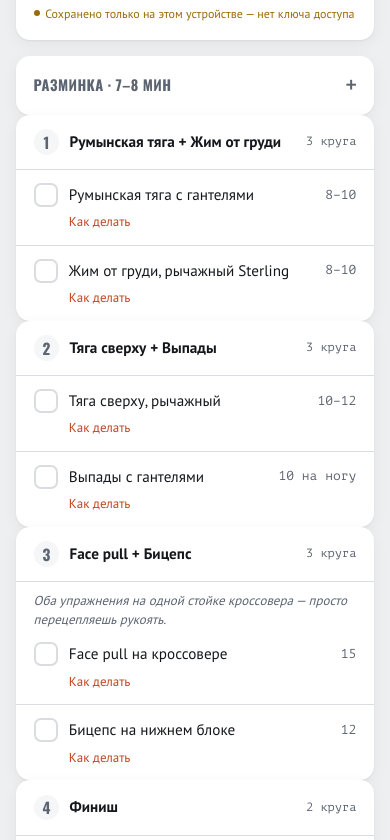
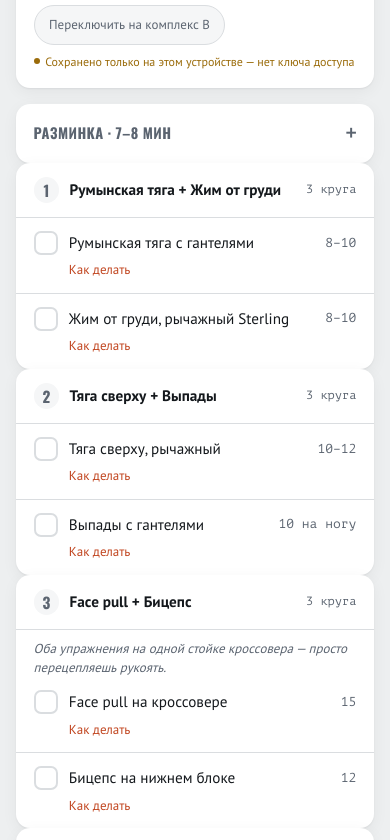
Before and after one commit to AlexSingle/workout, a plain HTML site: page index.html in a window 390 px wide. Shown: the part 160-1000 px from the top of the page. Drawn offline with Linux system fonts and the light colour scheme.

Commit message:
Add a button to switch today's strength complex
The alternation drifts from reality whenever a session happens away
from the phone or goes unlogged, and correcting that needed a manual
edit of the stored state. The button flips today's complex in place.

Checkmarks from the other complex are kept rather than cleared, so an
accidental tap costs nothing to undo. Hidden on cardio and rest days.

Co-Authored-By: Claude Opus 5 <noreply@anthropic.com>

```diff
--- a/index.html
+++ b/index.html
@@ -191,6 +191,27 @@ h1.day-title {
   font-size: 0.875rem;
   color: var(--muted);
 }
+/* Правка на случай, когда трекер разошёлся с реальностью:
+   тренировался без телефона, забыл отметить и т.п. */
+.switch-complex {
+  align-self: flex-start;
+  display: inline-flex;
+  align-items: center;
+  min-height: 2.5rem;
+  font-family: 'PT Sans', sans-serif;
+  font-size: 0.8125rem;
+  padding: 0.35rem 0.9rem;
+  border-radius: 999px;
+  border: 1px solid var(--line);
+  background: var(--surface-2);
+  color: var(--muted);
+  cursor: pointer;
+  transition: color 0.12s, border-color 0.12s;
+}
+/* display выше перебил бы атрибут hidden — возвращаем ему силу */
+.switch-complex[hidden] { display: none; }
+.switch-complex:hover { color: var(--ink); border-color: var(--muted); }
+.switch-complex:focus-visible { outline: 2px solid var(--accent); outline-offset: 2px; }
 .sync-status {
   margin: 0;
   font-size: 0.75rem;
@@ -434,6 +455,7 @@ footer.credit {
       <span class="progress-chip" id="progress-chip"></span>
     </div>
     <p class="reason" id="reason-text"></p>
+    <button type="button" class="switch-complex" id="switch-complex" hidden></button>
     <p class="sync-status" id="sync-status"><span class="sync-dot"></span><span id="sync-text">—</span></p>
   </header>
 
@@ -709,8 +731,10 @@ function render() {
   const titleEl = document.getElementById('day-title');
   const reasonEl = document.getElementById('reason-text');
   const chip = document.getElementById('progress-chip');
+  const switchBtn = document.getElementById('switch-complex');
   const content = document.getElementById('content');
   content.innerHTML = '';
+  switchBtn.hidden = true;
 
   if (entry.type === 'rest') {
     titleEl.textContent = 'День отдыха';
@@ -756,6 +780,17 @@ function render() {
   const complex = entry.complex === 'A' ? COMPLEX_A : COMPLEX_B;
   titleEl.textContent = `Силовая — комплекс ${entry.complex}`;
   reasonEl.textContent = entry.reason || '';
+
+  // Отметки другого комплекса не стираем: переключил по ошибке — вернулся, ничего не потерял.
+  const other = entry.complex === 'A' ? 'B' : 'A';
+  switchBtn.hidden = false;
+  switchBtn.textContent = `Переключить на комплекс ${other}`;
+  switchBtn.onclick = () => {
+    entry.complex = other;
+    entry.reason = `Комплекс ${other} — выбран вручную.`;
+    render();
+    scheduleSave();
+  };
 
   const warmup = document.createElement('details');
   warmup.className = 'ref';
```
